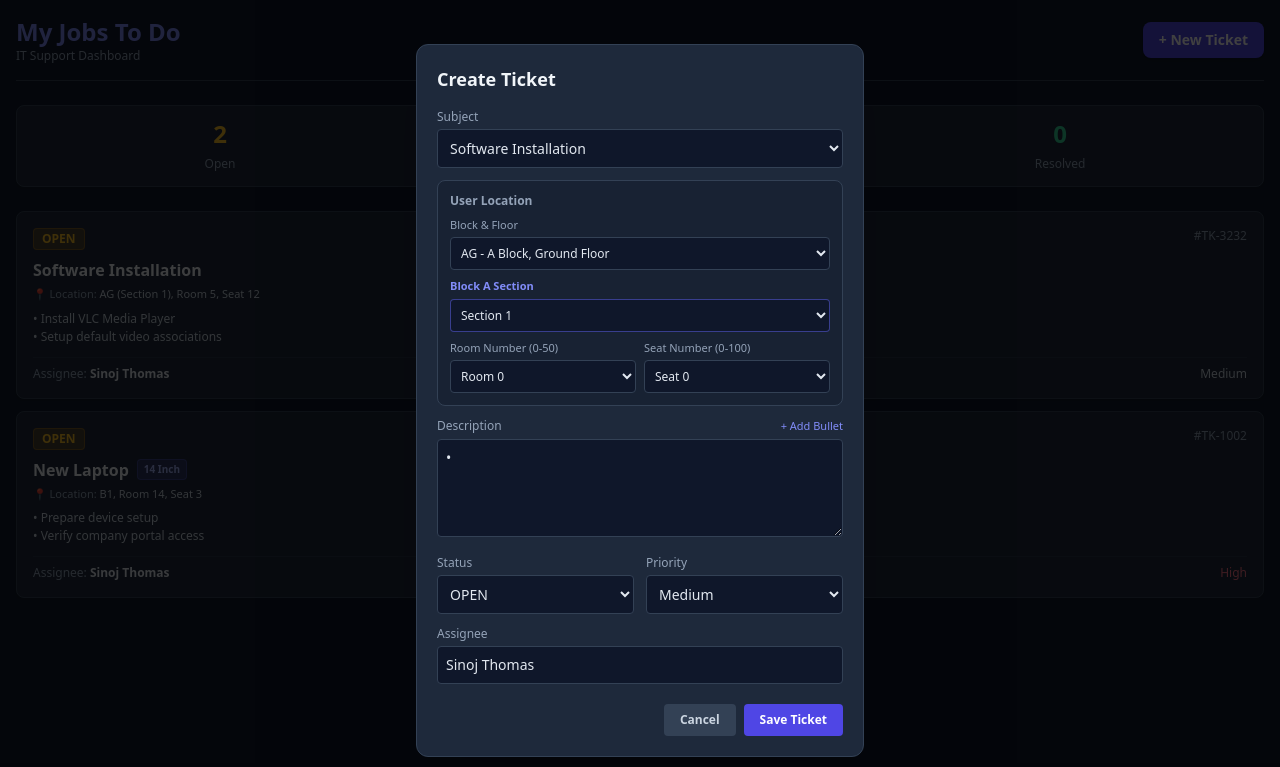
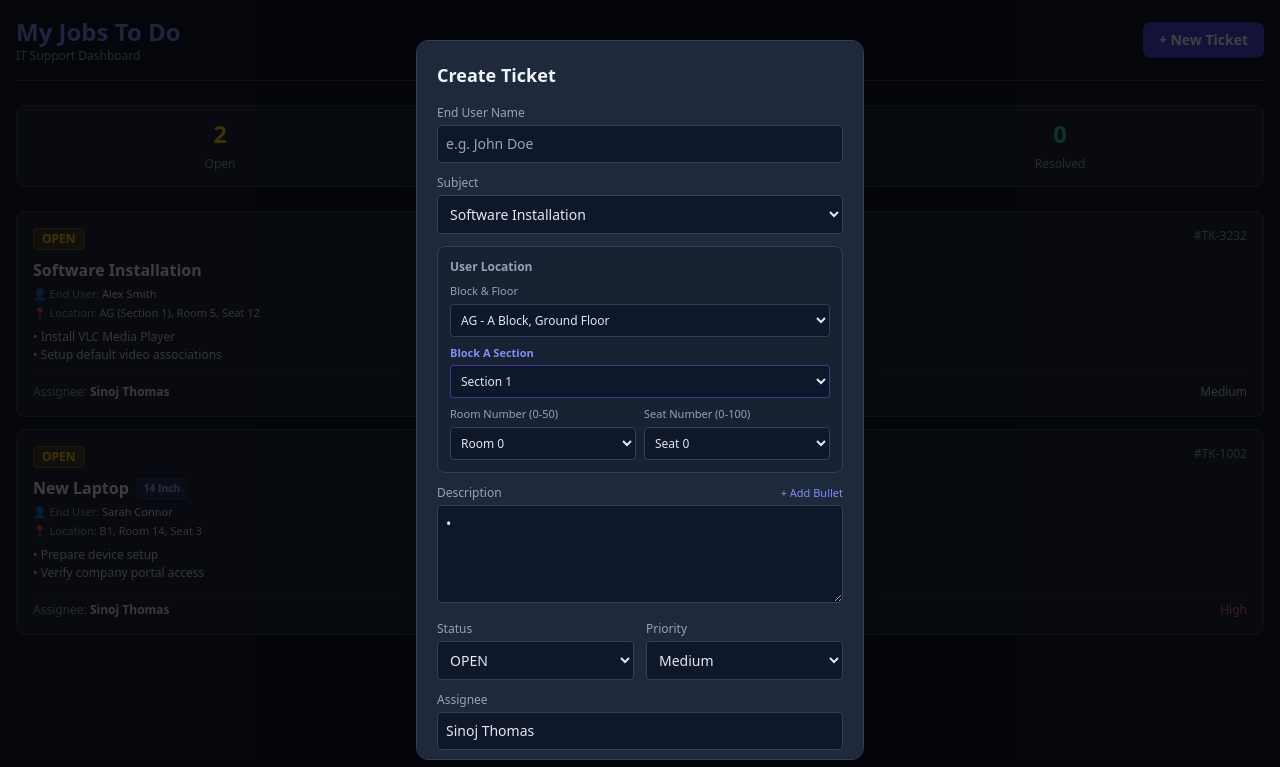
Before and after one commit to sinojthomastyndall-coder/it-ticketing-app, a plain HTML site: page index.html in a window 1280 px wide. Both pictures are taken after a click on the button "+ New Ticket". Drawn offline with nearby package versions, Linux system fonts and the light colour scheme.

Commit message:
Update index.html

```diff
--- a/index.html
+++ b/index.html
@@ -49,6 +49,10 @@
             <h2 class="text-lg font-bold text-slate-100 mb-4" id="modal-title">Create Ticket</h2>
 
             <input type="hidden" id="t-id">
+
+            <!-- End User Name -->
+            <label class="block text-xs text-slate-400 mb-1">End User Name</label>
+            <input type="text" id="t-end-user" placeholder="e.g. John Doe" class="w-full bg-slate-900 border border-slate-700 rounded p-2 text-sm text-slate-200 mb-3 focus:outline-none focus:border-indigo-500 transition-colors">
 
             <!-- Subject Dropdown -->
             <label class="block text-xs text-slate-400 mb-1">Subject</label>
@@ -123,17 +127,14 @@
                     <div>
                         <label class="block text-[11px] text-slate-400 mb-1">Block & Floor</label>
                         <select id="loc-block-floor" onchange="handleBlockChange()" class="w-full bg-slate-900 border border-slate-700 rounded p-1.5 text-xs text-slate-200 focus:outline-none focus:border-indigo-500">
-                            <!-- Block A -->
                             <option value="AG (A Block - Ground Floor)">AG - A Block, Ground Floor</option>
                             <option value="A1 (A Block - 1st Floor)">A1 - A Block, 1st Floor</option>
                             <option value="A2 (A Block - 2nd Floor)">A2 - A Block, 2nd Floor</option>
                             <option value="A3 (A Block - 3rd Floor)">A3 - A Block, 3rd Floor</option>
-                            <!-- Block B -->
                             <option value="BG (B Block - Ground Floor)">BG - B Block, Ground Floor</option>
                             <option value="B1 (B Block - 1st Floor)">B1 - B Block, 1st Floor</option>
                             <option value="B2 (B Block - 2nd Floor)">B2 - B Block, 2nd Floor</option>
                             <option value="B3 (B Block - 3rd Floor)">B3 - B Block, 3rd Floor</option>
-                            <!-- Block C -->
                             <option value="CG (C Block - Ground Floor)">CG - C Block, Ground Floor</option>
                             <option value="C1 (C Block - 1st Floor)">C1 - C Block, 1st Floor</option>
                             <option value="C2 (C Block - 2nd Floor)">C2 - C Block, 2nd Floor</option>
@@ -141,7 +142,7 @@
                         </select>
                     </div>
 
-                    <!-- Dynamic Sub-field: Block A Section (Only shown when Block A selected) -->
+                    <!-- Block A Section -->
                     <div id="wrapper-section" class="hidden">
                         <label class="block text-[11px] text-indigo-400 mb-1 font-semibold">Block A Section</label>
                         <select id="loc-section" class="w-full bg-slate-900 border border-indigo-500/50 rounded p-1.5 text-xs text-slate-200 focus:outline-none">
@@ -156,13 +157,11 @@
                         <div>
                             <label class="block text-[11px] text-slate-400 mb-1">Room Number (0-50)</label>
                             <select id="loc-room" class="w-full bg-slate-900 border border-slate-700 rounded p-1.5 text-xs text-slate-200 focus:outline-none focus:border-indigo-500">
-                                <!-- Populated dynamically 0-50 -->
                             </select>
                         </div>
                         <div>
                             <label class="block text-[11px] text-slate-400 mb-1">Seat Number (0-100)</label>
                             <select id="loc-seat" class="w-full bg-slate-900 border border-slate-700 rounded p-1.5 text-xs text-slate-200 focus:outline-none focus:border-indigo-500">
-                                <!-- Populated dynamically 0-100 -->
                             </select>
                         </div>
                     </div>
@@ -229,15 +228,14 @@
         initLocationDropdowns();
 
         let tickets = JSON.parse(localStorage.getItem('my_jobs_to_do_tickets')) || [
-            { id: 'TK-3232', subject: 'Software Installation', subOption: '', deskItems: [], locBlockFloor: 'AG (A Block - Ground Floor)', locSection: 'Section 1', locRoom: 'Room 5', locSeat: 'Seat 12', desc: '• Install VLC Media Player\n• Setup default video associations', status: 'OPEN', priority: 'Medium', assignee: 'Sinoj Thomas' },
-            { id: 'TK-1002', subject: 'New Laptop', subOption: '14 Inch', deskItems: [], locBlockFloor: 'B1 (B Block - 1st Floor)', locSection: '', locRoom: 'Room 14', locSeat: 'Seat 3', desc: '• Prepare device setup\n• Verify company portal access', status: 'OPEN', priority: 'High', assignee: 'Sinoj Thomas' }
+            { id: 'TK-3232', endUser: 'Alex Smith', subject: 'Software Installation', subOption: '', deskItems: [], locBlockFloor: 'AG (A Block - Ground Floor)', locSection: 'Section 1', locRoom: 'Room 5', locSeat: 'Seat 12', desc: '• Install VLC Media Player\n• Setup default video associations', status: 'OPEN', priority: 'Medium', assignee: 'Sinoj Thomas' },
+            { id: 'TK-1002', endUser: 'Sarah Connor', subject: 'New Laptop', subOption: '14 Inch', deskItems: [], locBlockFloor: 'B1 (B Block - 1st Floor)', locSection: '', locRoom: 'Room 14', locSeat: 'Seat 3', desc: '• Prepare device setup\n• Verify company portal access', status: 'OPEN', priority: 'High', assignee: 'Sinoj Thomas' }
         ];
 
         function handleBlockChange() {
             const blockFloor = document.getElementById('loc-block-floor').value;
             const sectionWrapper = document.getElementById('wrapper-section');
 
-            // Show section dropdown ONLY for Block A options (AG, A1, A2, A3)
             if (blockFloor.startsWith('A')) {
                 sectionWrapper.classList.remove('hidden');
             } else {
@@ -282,6 +280,8 @@
                     locationStr = t.location;
                 }
 
+                const endUserStr = t.endUser ? `<p class="text-[11px] text-slate-400 mb-0.5">👤 End User: <span class="text-slate-200 font-medium">${t.endUser}</span></p>` : '';
+
                 const card = `
                     <div onclick="openEditModal('${t.id}')" class="bg-slate-800 p-4 rounded-lg border border-slate-700 shadow-sm card-transition cursor-pointer hover:border-slate-600">
                         <div class="flex justify-between items-start mb-2">
@@ -291,6 +291,7 @@
                         <h3 class="font-semibold text-slate-100 mb-1 flex items-center flex-wrap">
                             ${t.subject} ${subTag}
                         </h3>
+                        ${endUserStr}
                         <p class="text-[11px] text-slate-400 mb-2">📍 Location: <span class="text-slate-300">${locationStr}</span></p>
                         <div class="space-y-0.5 mb-3">${formattedDesc}</div>
                         <div class="flex justify-between items-center text-xs text-slate-400 pt-2 border-t border-slate-700/50">
@@ -339,6 +340,7 @@
         function openCreateModal() {
             document.getElementById('modal-title').innerText = "Create Ticket";
             document.getElementById('t-id').value = '';
+            document.getElementById('t-end-user').value = '';
             document.getElementById('t-subject').value = 'Software Installation';
 
             document.getElementById('loc-block-floor').value = 'AG (A Block - Ground Floor)';
@@ -367,6 +369,7 @@
 
             document.getElementById('modal-title').innerText = "Edit Ticket #" + t.id;
             document.getElementById('t-id').value = t.id;
+            document.getElementById('t-end-user').value = t.endUser || '';
             document.getElementById('t-subject').value = t.subject;
 
             resetDeskAccessories();
@@ -407,6 +410,7 @@
 
         function saveTicket() {
             const id = document.getElementById('t-id').value;
+            const endUser = document.getElementById('t-end-user').value.trim();
             const subject = document.getElementById('t-subject').value;
 
             const locBlockFloor = document.getElementById('loc-block-floor').value;
@@ -444,11 +448,11 @@
             if(id) {
                 const index = tickets.findIndex(t => t.id === id);
                 if(index !== -1) {
-                    tickets[index] = { id, subject, subOption, deskItems, locBlockFloor, locSection, locRoom, locSeat, desc, status, priority, assignee };
+                    tickets[index] = { id, endUser, subject, subOption, deskItems, locBlockFloor, locSection, locRoom, locSeat, desc, status, priority, assignee };
                 }
             } else {
                 const newId = 'TK-' + Math.floor(1000 + Math.random() * 9000);
-                tickets.unshift({ id: newId, subject, subOption, deskItems, locBlockFloor, locSection, locRoom, locSeat, desc, status, priority, assignee });
+                tickets.unshift({ id: newId, endUser, subject, subOption, deskItems, locBlockFloor, locSection, locRoom, locSeat, desc, status, priority, assignee });
             }
 
             closeModal();
```
